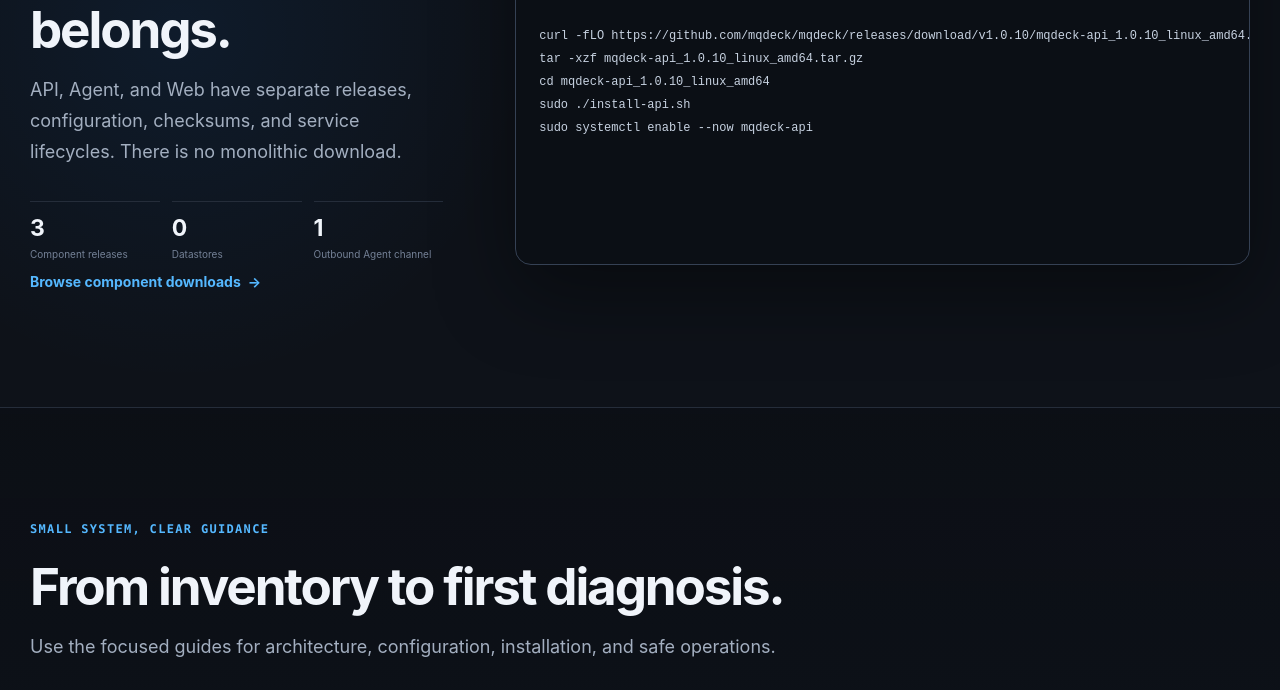
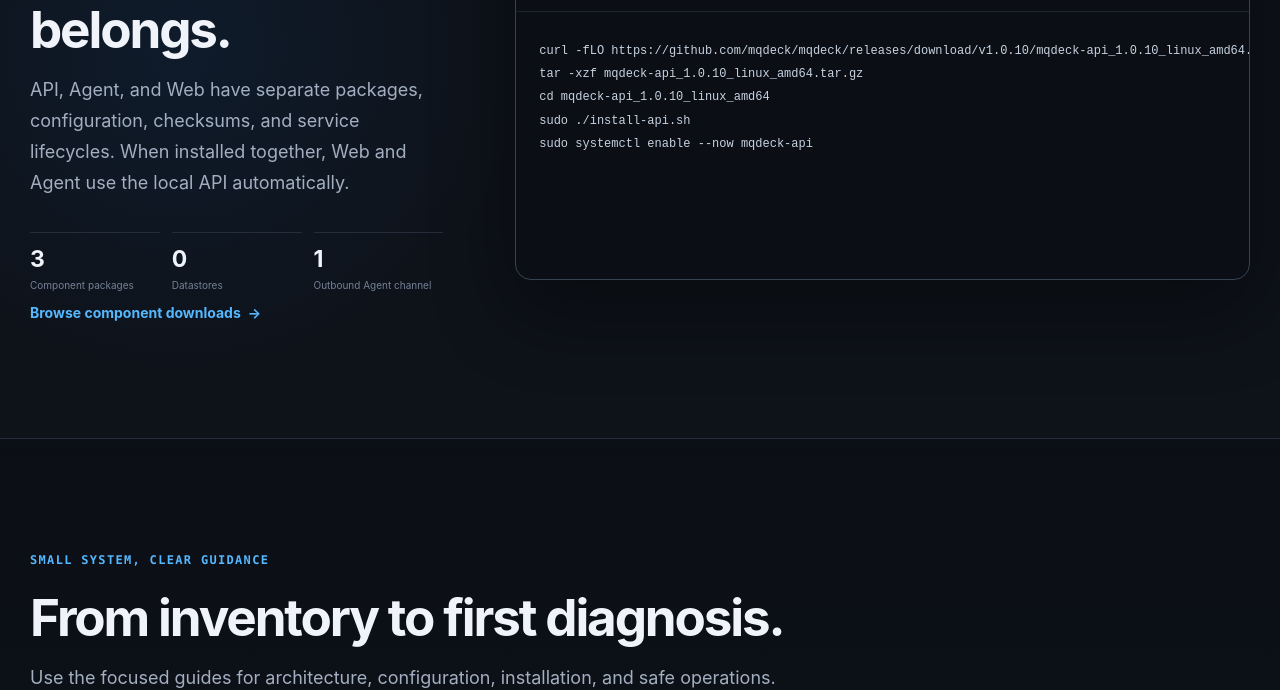
Before and after one commit to mqdeck/mqdeck, a plain HTML site: page site/index.html in a window 1280 px wide. Shown: the part 3887-4577 px from the top of the page. Drawn offline with Linux system fonts and the light colour scheme.

Commit message:
Clarify local component communication

```diff
--- a/site/index.html
+++ b/site/index.html
@@ -148,7 +148,7 @@
 
       <section class="section install-section" id="install">
         <div class="container install-shell">
-          <div class="install-copy"><div class="eyebrow">Independent component packages</div><h2>Install each service where it belongs.</h2><p>API, Agent, and Web have separate releases, configuration, checksums, and service lifecycles. There is no monolithic download.</p><div class="install-facts"><div><strong>3</strong><span>Component releases</span></div><div><strong>0</strong><span>Datastores</span></div><div><strong>1</strong><span>Outbound Agent channel</span></div></div><a class="text-link" href="downloads/1.0.10/">Browse component downloads <span>→</span></a></div>
+          <div class="install-copy"><div class="eyebrow">Independent component packages</div><h2>Install each service where it belongs.</h2><p>API, Agent, and Web have separate packages, configuration, checksums, and service lifecycles. When installed together, Web and Agent use the local API automatically.</p><div class="install-facts"><div><strong>3</strong><span>Component packages</span></div><div><strong>0</strong><span>Datastores</span></div><div><strong>1</strong><span>Outbound Agent channel</span></div></div><a class="text-link" href="downloads/1.0.10/">Browse component downloads <span>→</span></a></div>
           <div class="installer" data-installer>
             <div class="install-tabs" role="tablist" aria-label="Component"><button type="button" role="tab" aria-selected="true" aria-controls="install-api" data-install-tab="api">API</button><button type="button" role="tab" aria-selected="false" aria-controls="install-agent" data-install-tab="agent">Agent</button><button type="button" role="tab" aria-selected="false" aria-controls="install-web" data-install-tab="web">Web</button></div>
             <div class="install-panel" id="install-api" role="tabpanel" data-install-panel="api"><div class="code-heading"><span><i></i><i></i><i></i></span><strong>API on RHEL</strong><button type="button" data-copy="#api-command">Copy</button></div><pre id="api-command"><code>curl -fLO https://github.com/mqdeck/mqdeck/releases/download/v1.0.10/mqdeck-api_1.0.10_linux_amd64.tar.gz
```
